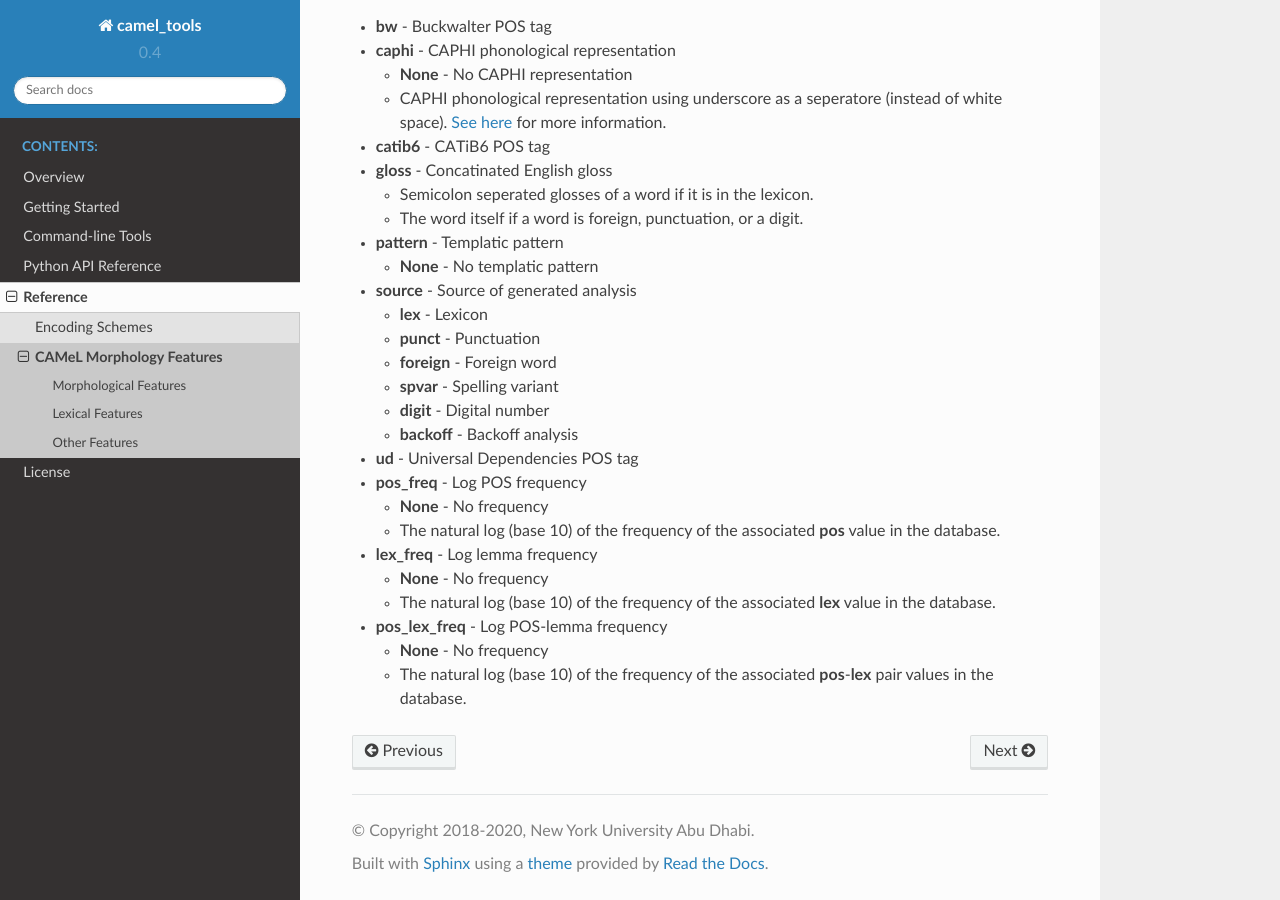
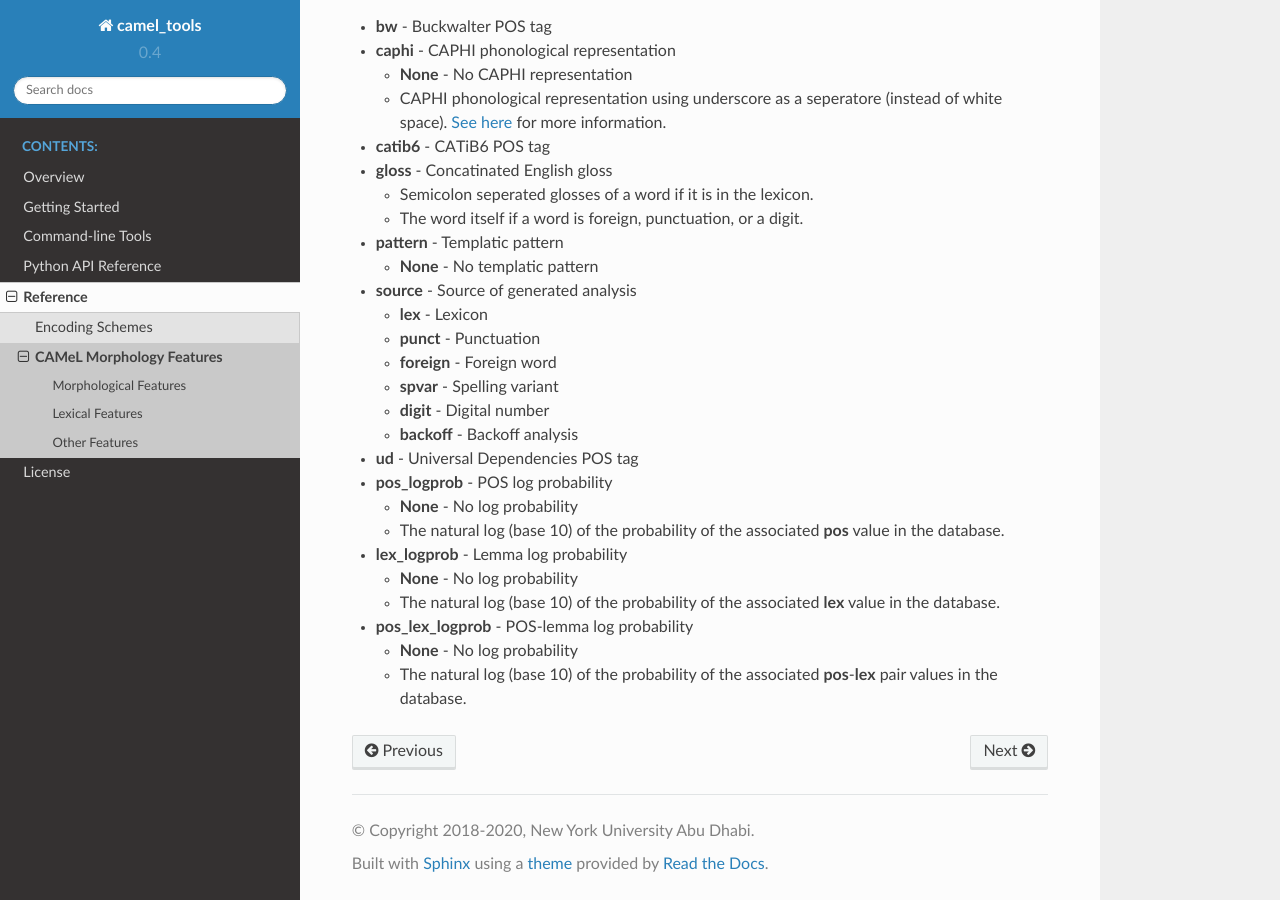
Before and after one commit to CAMeL-Lab/camel_tools, a Sphinx documentation site: the page built from docs/source/reference/camel_morphology_features.rst, in a window 1280 px wide and 900 px high, scrolled down 5449 px. Built offline with Sphinx 7.4.7 and the Read the Docs theme 2.0.0, drawn with Linux system fonts in a browser that asks for light colours.

Commit message:
Fixed *_freq feature names and descriptions accordingly.

```diff
--- a/docs/source/reference/camel_morphology_features.rst
+++ b/docs/source/reference/camel_morphology_features.rst
@@ -296,20 +296,20 @@ Other Features
 
 * **ud** - Universal Dependencies POS tag
 
-* **pos_freq** - Log POS frequency
+* **pos_logprob** - POS log probability
 
-  * **None** - No frequency
-  * The natural log (base 10) of the frequency of the associated **pos** value
+  * **None** - No log probability
+  * The natural log (base 10) of the probability of the associated **pos** value
     in the database.
 
-* **lex_freq** - Log lemma frequency
+* **lex_logprob** - Lemma log probability
 
-  * **None** - No frequency
-  * The natural log (base 10) of the frequency of the associated **lex** value
+  * **None** - No log probability
+  * The natural log (base 10) of the probability of the associated **lex** value
     in the database.
 
-* **pos_lex_freq** - Log POS-lemma frequency
+* **pos_lex_logprob** - POS-lemma log probability
 
-  * **None** - No frequency
-  * The natural log (base 10) of the frequency of the associated
+  * **None** - No log probability
+  * The natural log (base 10) of the probability of the associated
     **pos**\ -\ **lex** pair values in the database.
```
